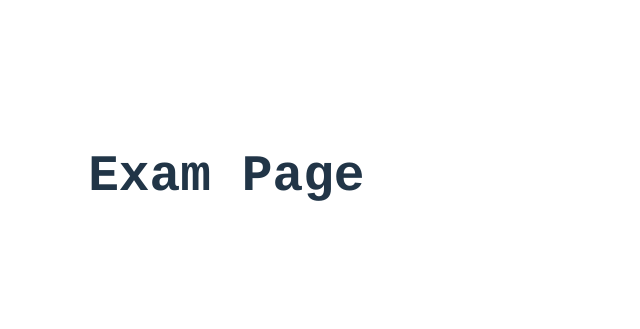
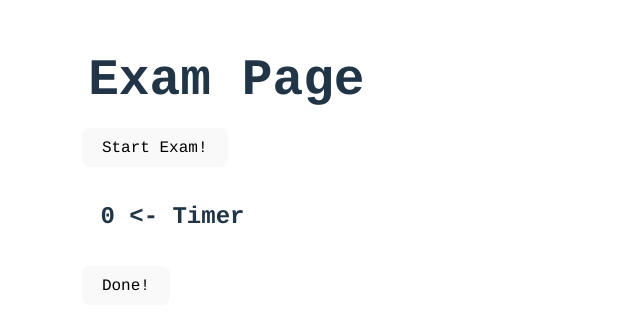
Before and after one commit to DulranSam/SDGP-Implementation, a React (Vite) app in the folder frontend/: page /exam in a window 1280 px wide. Shown: the part 309-638 px from the top of the page, without its empty margins (0-640 px from the left). Built offline with nearby package versions, Linux system fonts and the light colour scheme.

Commit message:
minorUpdate

```diff
--- a/frontend/src/components/Forum/Forum.jsx
+++ b/frontend/src/components/Forum/Forum.jsx
@@ -1,3 +1,4 @@
+/* eslint-disable no-unused-vars */
 import { useEffect, useState } from "react";
 import Axios from "axios";
 
@@ -6,6 +7,8 @@ const Forum = () => {
   const [loading, setLoading] = useState(false);
   const [response, setResponse] = useState("");
   const [status, setStatus] = useState("");
+
+  let upvotes = 0;
 
   const EndPoint = "http://localhost:8000/socials";
 
@@ -40,6 +43,19 @@ const Forum = () => {
     }
   }
 
+  //UPVOTING SYSTEM 👇🏻
+  // const upvote = async () => {
+  //   //increase upvotes by 1
+  //   try {
+  //     setLoading(true);
+  //     const upvote = await Axios.put(`${EndPoint}`, upvotes);
+  //   } catch (err) {
+  //     console.error(err);
+  //   } finally {
+  //     setLoading(false);
+  //   }
+  // };
+
   useEffect(() => {
     ForumData();
   }, []);
@@ -51,6 +67,7 @@ const Forum = () => {
         : data.map((x) => (
             <div key={x._id}>
               <h1>{x.question}</h1>
+              <p>{`Upvoted by ${x.rating}`}</p>
               <form onSubmit={AddQuestion}>
                 <input
                   onChange={(e) => {
@@ -62,11 +79,19 @@ const Forum = () => {
                 <button type="submit" disabled={loading}>
                   {loading ? "Loading..." : "Submit"}
                 </button>
+                <button
+                  type="submit"
+                  disabled={loading}
+                  onClick={() => {
+                    upvotes++;
+                  }}
+                >
+                  {loading ? "Loading..." : "Rate"}
+                </button>
               </form>
               {status}
             </div>
           ))}
-      <h1>As of right now this , nothing will be displayed!</h1>
     </div>
   );
 };
--- a/frontend/src/components/Math/PureMath/PureMath.jsx
+++ b/frontend/src/components/Math/PureMath/PureMath.jsx
@@ -40,7 +40,7 @@ const PureMath = () => {
             </div>
           ))
         ) : (
-          <p>No results found</p>
+          <h2>No results found</h2>
         )}
         <Link to="/puremath/addpure">Add Pure Maths Questions</Link>
         <br></br>
--- a/frontend/src/components/Math/Stat/StatPage.jsx
+++ b/frontend/src/components/Math/Stat/StatPage.jsx
@@ -26,11 +26,10 @@ const StatPage = () => {
 
   return (
     <div>
-      <Link to="/">Back to Homepage?</Link>
       <br></br>
       {loading ? (
         <TailSpin></TailSpin>
-      ) : (
+      ) : data && data.length ? (
         data.map((x, index) => (
           <div key={x._id || index}>
             <br></br>
@@ -42,8 +41,11 @@ const StatPage = () => {
             <br></br>
           </div>
         ))
+      ) : (
+        <h2>No Statistics Questions Added!</h2>
       )}
       <Link to="/stat/addstat">Add Questions</Link>
+      <Link to="/">Back to Homepage?</Link>
     </div>
   );
 };
--- a/frontend/src/components/Misc/Navbar.jsx
+++ b/frontend/src/components/Misc/Navbar.jsx
@@ -22,7 +22,7 @@ const Navbar = () => {
       <Link to="/forum" style={linkStyle}>
         Forum
       </Link>
-      <Link to="/register" style={linkStyle}>
+      <Link to="/adduser" style={linkStyle}>
         Register
       </Link>
       <Link to="/login" style={linkStyle}>
--- a/frontend/src/components/StudyMaterials/Study.jsx
+++ b/frontend/src/components/StudyMaterials/Study.jsx
@@ -15,20 +15,20 @@ const Study = () => {
   });
   const fetchMaterial = async () => {
     try {
-      // setLoading(true);
+      setLoading(true);
       const resources = await Axios.get("http://localhost:8000/resources");
       setMaterial(resources?.data);
     } catch (err) {
       console.error(err);
     } finally {
-      // setLoading(false);
+      setLoading(false);
     }
   };
 
   const addMaterial = async (e) => {
     e.preventDefault();
     try {
-      // setLoading(true);
+      setLoading(true);
       const resources = await Axios.post(
         "http://localhost:8000/resources",
         data
@@ -41,7 +41,7 @@ const Study = () => {
     } catch (err) {
       console.error(err);
     } finally {
-      // setLoading(false);
+      setLoading(false);
     }
   };
 
@@ -59,7 +59,7 @@ const Study = () => {
       <p>
         {loading ? (
           "Loading..."
-        ) : material && material ? (
+        ) : material && material.length ? (
           JSON.stringify(material)
         ) : (
           <h1>No materials added yet!</h1> //we can edit the questions from here!
--- a/frontend/src/components/TestPage/exam.jsx
+++ b/frontend/src/components/TestPage/exam.jsx
@@ -1,7 +1,43 @@
+/* eslint-disable react-hooks/exhaustive-deps */
+/* eslint-disable no-unused-vars */
+import { useEffect, useRef, useState } from "react";
+
 const ExamPage = () => {
+  const [time, setTime] = useState(0);
+  const starter = useRef();
+  const stopper = useRef();
+
+  const startExamTimer = setInterval(() => {
+    setTime((prev) => prev + 1);
+  }, 1000);
+
+  // useEffect(() => {
+  //   startExamTimer();
+  // }, [starter]);
+
+  // return clearInterval(timer);
+
+  const stopExamTimer = clearInterval(startExamTimer);
+
+  // return clearInterval(timer);
+
+  // useEffect(() => {
+  //   statExamTimer();
+  // }, [time]);
+
   return (
     <div>
       <h1>Exam Page</h1>
+      <button onClick={startExamTimer} ref={starter}>
+        Start Exam!
+      </button>
+      <div>
+        <h2>{`${time} <- Timer`}</h2>
+      </div>
+
+      <button onClick={stopExamTimer} ref={stopper}>
+        Done!
+      </button>
     </div>
   );
 };
```
Also changed, not shown: 1 other file (tests, documents, lock files or other folders).
